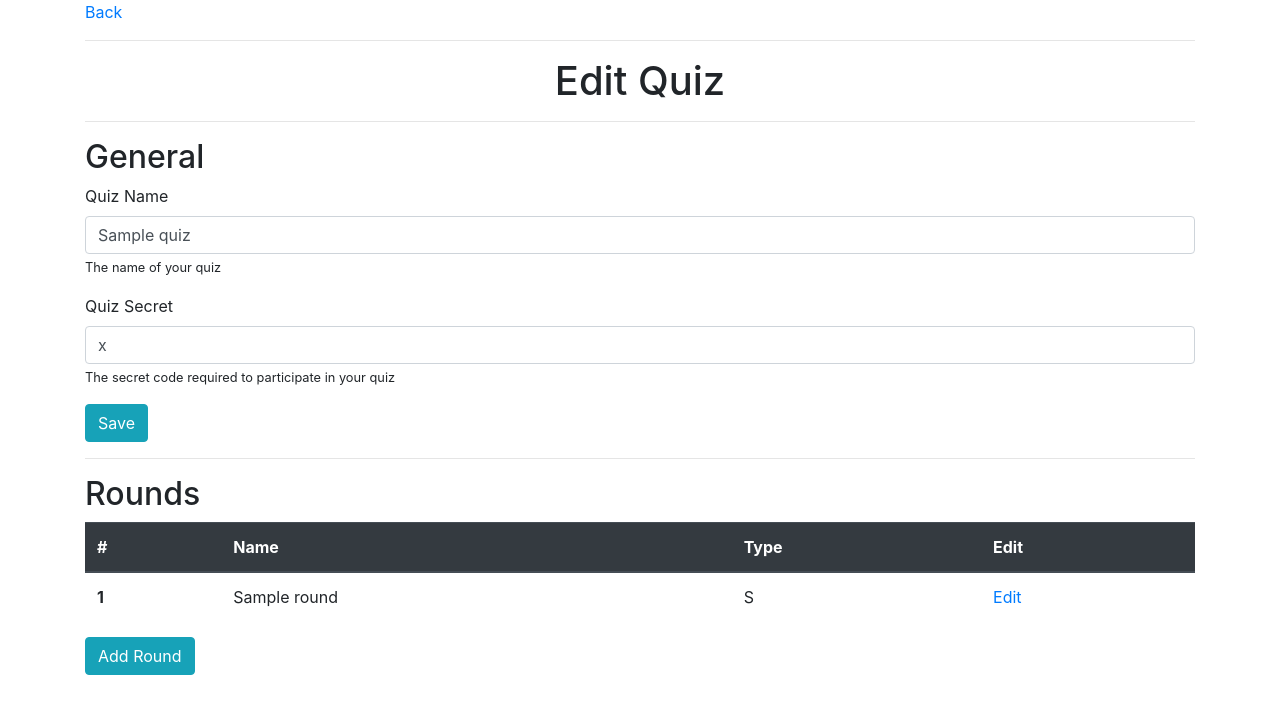
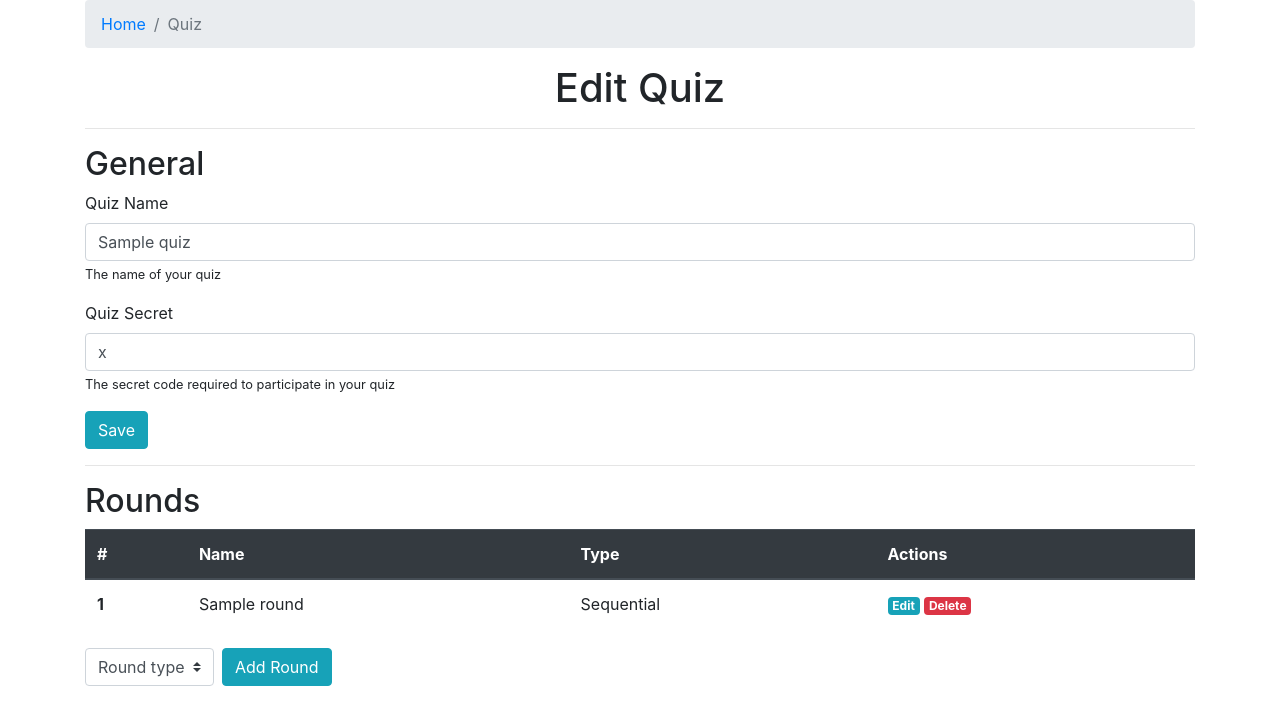
Before and after one commit to Pavi114/Quizwin, a Django app: a page that uses quiz/templates/quiz/create/quiz.html in a window 1280 px wide. Shown: the top 725 px of the page. Run offline with Django 3.2, Linux system fonts and the light colour scheme; a user stored in the database is signed in; tables that the repository leaves empty hold one stand-in row (values such as "Sample post"); some libraries are stand-ins or nearby versions.

Commit message:
[Feat] Select round type while creating round

```diff
--- a/quiz/templates/quiz/create/quiz.html
+++ b/quiz/templates/quiz/create/quiz.html
@@ -1,8 +1,13 @@
 {% extends "base.html" %}
+{% load dict_extras %}
 
 {% block content %}
-    <a href="{% url 'quiz:profile' %}">Back</a>
-    <hr>
+    <nav aria-label="breadcrumb mt-2">
+        <ol class="breadcrumb">
+            <li class="breadcrumb-item"><a href="{% url 'quiz:profile' %}">Home</a></li>
+            <li class="breadcrumb-item active" aria-current="page">Quiz</li>
+        </ol>
+    </nav>
     <h1 class="text-center">Edit Quiz</h1>
     <hr>
     <h2>General</h2>
@@ -23,29 +28,36 @@
     </form>
     <hr>
     <h2>Rounds</h2>
-    <table class="table">
+    <table class="table table-hover">
         <thead class="thead-dark">
             <tr>
             <th scope="col">#</th>
             <th scope="col">Name</th>
             <th scope="col">Type</th>
-            <th scope="col">Edit</th>
+            <th scope="col">Actions</th>
             </tr>
         </thead>
         <tbody>
             {% for round in quiz.rounds %}
                 <tr>
-                    <th scope="row">{{round.round_number}}</th>
-                    <td>{{round.name}}</td>
-                    <td>{{round.type}}</td>
+                    <th scope="row">{{ round.round_number }}</th>
+                    <td>{{ round.name }}</td>
+                    <td>{{ round_types|lookup:round.type }}</td>
                     <td>
-                        <a href="{% url 'quiz:edit-round' quiz_id=quiz.id round_id=round.id %}">Edit</a>
+                        <a class="badge badge-info" href="{% url 'quiz:edit-round' quiz_id=quiz.id round_id=round.id %}">Edit</a>
+                        <a class="badge badge-danger" href="{% url 'quiz:delete-round' quiz_id=quiz.id round_id=round.id %}">Delete</a>
                     </td>
                 </tr>
             {% endfor %}
         </tbody>
     </table>
-    <form action="{% url 'quiz:create-round' quiz_id=quiz.id %}" method="POST">{% csrf_token %}
+    <form class="form-inline" action="{% url 'quiz:create-round' quiz_id=quiz.id %}" method="POST">{% csrf_token %}
+        <select class="custom-select my-1 mr-sm-2" id="round-type-select" required>
+            <option value="" selected>Round type</option>
+            {% for value, label in round_types.items %}
+                <option value="{{ value }}">{{ label }}</option>
+            {% endfor %}
+        </select>
         <button type="submit" class="btn btn-info">Add Round</button>
     </form>
 {% endblock content %}
--- /dev/null
+++ b/quiz/templatetags/dict_extras.py
@@ -0,0 +1,7 @@
+from django import template
+
+register = template.Library()
+
+@register.filter
+def lookup(dict, key):
+    return dict.get(key)
--- a/quiz/views/quiz.py
+++ b/quiz/views/quiz.py
@@ -4,6 +4,7 @@ from django.shortcuts import render, redirect, get_object_or_404
 from quiz.mixins.requires_login import LoginRequiredMixin
 from quiz.models import Quiz
 from quiz.classes.quiz import create_quiz, get_quiz_or_404, filter_quiz_info
+from quiz.constants import RoundType
 
 
 class CreateQuizView(LoginRequiredMixin, View):
@@ -29,7 +30,8 @@ class EditQuizView(LoginRequiredMixin, View):
         quiz_wrapper = get_quiz_or_404(request.user, quiz_id)
 
         context = {
-            'quiz': quiz_wrapper.edit_info()
+            'quiz': quiz_wrapper.edit_info(),
+            'round_types': dict(RoundType.choices)
         }
         # return context
         return render(request, 'quiz/create/quiz.html', context)
```
